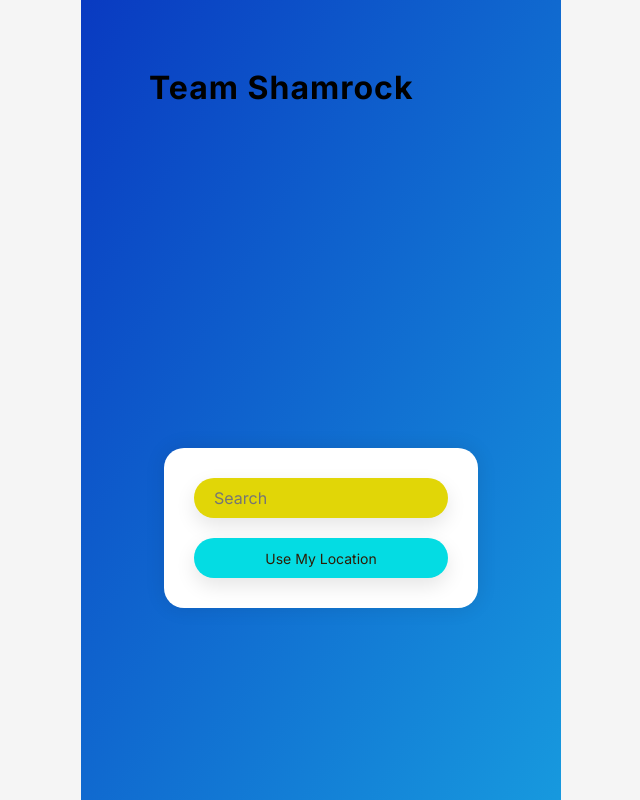
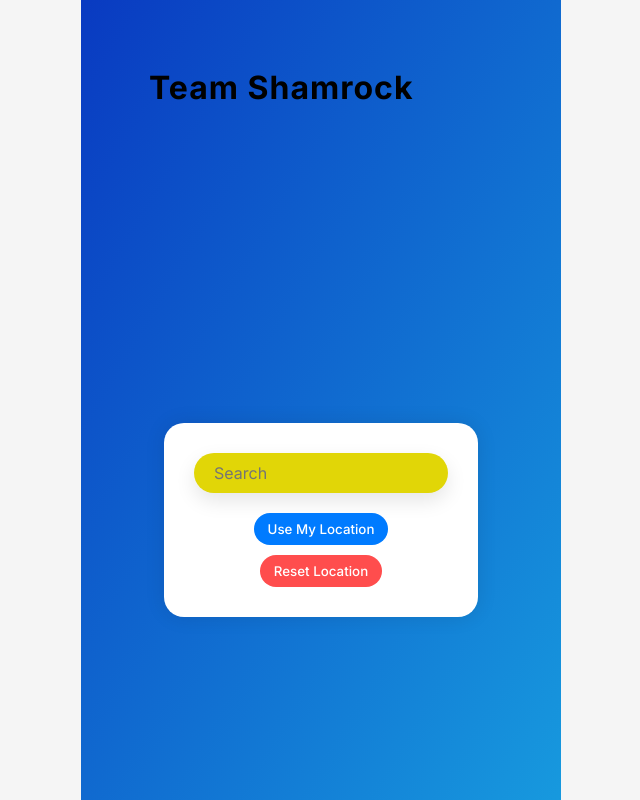
Before and after one commit to ZXarus/weatherapp, a React (Vite) app: page / in a window 1280 px wide. Shown: the whole page, without its empty margins (319-959 px from the left). Built offline with nearby package versions, Linux system fonts and the light colour scheme.

Commit message:
reset button

```diff
--- a/src/components/Weather.css
+++ b/src/components/Weather.css
@@ -184,3 +184,107 @@ body {
         margin: 15px;
     }
 }
+.reset-btn {
+    margin-top: 10px;
+    padding: 8px 14px;
+    background-color: #ff4d4d;
+    color: white;
+    border: none;
+    border-radius: 20px;
+    cursor: pointer;
+    font-weight: 500;
+    transition: background-color 0.3s ease;
+}
+
+.reset-btn:hover {
+    background-color: #ff1a1a;
+}
+.weather {
+    transition: background-color 0.6s ease-in-out;
+}
+/* Animations for different weather types */
+
+.sun-rays {
+    position: absolute;
+    top: 20%;
+    left: 50%;
+    width: 120px;
+    height: 120px;
+    margin-left: -60px;
+    border-radius: 50%;
+    background: radial-gradient(circle, #fff176 30%, transparent 31%);
+    box-shadow: 0 0 30px 10px #ffeb3b;
+    z-index: 0;
+    opacity: 0.4;
+  }
+
+  .clouds {
+    position: absolute;
+    top: 10%;
+    left: 0;
+    width: 200px;
+    height: 100px;
+    background: #ffffff55;
+    border-radius: 50%;
+    filter: blur(20px);
+    z-index: 0;
+    animation: cloudMove 30s linear infinite;
+  }
+
+  @keyframes cloudMove {
+    0% { left: -200px; }
+    50% { left: 50%; }
+    100% { left: 100%; }
+  }
+
+  .rain {
+    position: absolute;
+    top: 0;
+    left: 50%;
+    width: 3px;
+    height: 100%;
+    background: linear-gradient(to bottom, #00bcd4, transparent);
+    opacity: 0.3;
+    z-index: 0;
+    animation: rainFall 0.5s linear infinite;
+  }
+
+  @keyframes rainFall {
+    0% { transform: translateY(-100%); }
+    100% { transform: translateY(100%); }
+  }
+
+  .snow {
+    position: absolute;
+    top: 0;
+    left: 50%;
+    width: 5px;
+    height: 5px;
+    border-radius: 50%;
+    background: #fff;
+    opacity: 0.7;
+    animation: snowFall 3s linear infinite;
+  }
+
+  @keyframes snowFall {
+    0% { transform: translateY(-10px) scale(1); }
+    50% { transform: translateY(50vh) scale(1.5); }
+    100% { transform: translateY(100vh) scale(1); }
+  }
+
+  .lightning {
+    position: absolute;
+    top: 0;
+    left: 0;
+    width: 100%;
+    height: 100%;
+    background: rgba(255, 255, 255, 0.6);
+    z-index: 1;
+    mix-blend-mode: overlay;
+    animation: flash 1.5s infinite;
+  }
+
+  @keyframes flash {
+    0%, 90%, 100% { opacity: 0; }
+    45%, 55% { opacity: 1; }
+  }
--- a/src/components/Weather.jsx
+++ b/src/components/Weather.jsx
@@ -44,22 +44,35 @@ function Weather() {
     const changeBackground = (temp, isNight) => {
         let color;
         if (temp < 10) {
-            color = isNight ? "#0e3482" : "#00509E";
+            color = isNight ? "#0D47A1" : "#4FC3F7";
         } else if (temp < 20) {
-            color = isNight ? "#12274A" : "#4A90E2";
+            color = isNight ? "#1E88E5" : "#64B5F6";
         } else if (temp < 30) {
-            color = isNight ? "#1C3D2C" : "#28A745";
+            color = isNight ? "#388E3C" : "#81C784";
         } else if (temp < 40) {
-            color = isNight ? "#9A5900" : "#F39C12";
+            color = isNight ? "#BF360C" : "#FF8F00";
         } else {
-            color = isNight ? "#5B0E0E" : "#D7263D";
+            color = isNight ? "#B71C1C" : "#E53935";
         }
         setBgColor(color);
     };
 
+
     const getCookie = (name) => {
         const match = document.cookie.match(new RegExp('(^| )' + name + '=([^;]+)'));
         return match ? match[2] : null;
+    };
+
+    const clearCookies = () => {
+        document.cookie = 'lat=; path=/; max-age=0';
+        document.cookie = 'lon=; path=/; max-age=0';
+    };
+
+    const resetLocation = () => {
+        clearCookies();
+        setWeatherData(null);
+        setSearchInput('');
+        setDebouncedSearch('');
     };
 
     useEffect(() => {
@@ -175,6 +188,13 @@ function Weather() {
             fetchWeatherByCoords(lat, lon);
         }
     }, []);
+    <motion.div
+    className='weather'
+    style={{ backgroundColor: bgColor, alignItems: 'center' }}
+    initial={{ opacity: 0 }}
+    animate={{ opacity: 1 }}
+    transition={{ duration: 0.6 }}
+></motion.div>
 
     return (
         <motion.div className='weather' style={{ backgroundColor: bgColor, alignItems: 'center' }} initial={{ opacity: 0 }} animate={{ opacity: 1 }} transition={{ duration: 0.6 }}>
@@ -196,12 +216,46 @@ function Weather() {
                 />
             </motion.div>
 
-            <motion.button className='location-btn' onClick={getWeatherByLocation} initial={{ scale: 0.9, opacity: 0 }} animate={{ scale: 1, opacity: 1 }} transition={{ delay: 0.4 }}>
+            <motion.button
+                style={{
+                    marginTop: '10px',
+                    padding: '8px 14px',
+                    backgroundColor: '#007bff',
+                    color: 'white',
+                    border: 'none',
+                    borderRadius: '20px',
+                    cursor: 'pointer',
+                    fontWeight: 500,
+                }}
+                onClick={getWeatherByLocation}
+                initial={{ scale: 0.9, opacity: 0 }}
+                animate={{ scale: 1, opacity: 1 }}
+                transition={{ delay: 0.4 }}
+            >
                 Use My Location
             </motion.button>
 
+            <motion.button
+                style={{
+                    marginTop: '10px',
+                    padding: '8px 14px',
+                    backgroundColor: '#ff4d4d',
+                    color: 'white',
+                    border: 'none',
+                    borderRadius: '20px',
+                    cursor: 'pointer',
+                    fontWeight: 500,
+                }}
+                onClick={resetLocation}
+                initial={{ scale: 0.9, opacity: 0 }}
+                animate={{ scale: 1, opacity: 1 }}
+                transition={{ delay: 0.5 }}
+            >
+                Reset Location
+            </motion.button>
+
             {recentSearches.length > 0 && (
-                <motion.div style={{ marginTop: '10px', textAlign: 'center' }} initial={{ opacity: 0 }} animate={{ opacity: 1 }} transition={{ delay: 0.5 }}>
+                <motion.div style={{ marginTop: '10px', textAlign: 'center' }} initial={{ opacity: 0 }} animate={{ opacity: 1 }} transition={{ delay: 0.6 }}>
                     <strong style={{ color: 'white' }}>Recent:</strong>
                     <div style={{ display: 'flex', justifyContent: 'center', flexWrap: 'wrap', gap: '8px', marginTop: '5px' }}>
                         {recentSearches.map((city, idx) => (
@@ -237,7 +291,7 @@ function Weather() {
                         transition={{ duration: 0.6 }}
                         style={{ display: 'flex', flexDirection: 'column', alignItems: 'center' }}
                     >
-                        <img src={weatherData.icon} alt='' className='weather-icon' style={{ alignSelf: 'center' }} />
+                        <img src={weatherData.icon} alt='' className='weather-icon' />
                         <p className='temperature'>{weatherData.temperature}°C</p>
                         <p className='location'>{weatherData.location}</p>
                         <div className='weather-data'>
```
